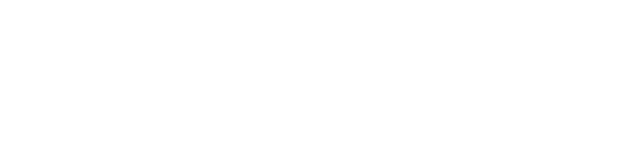
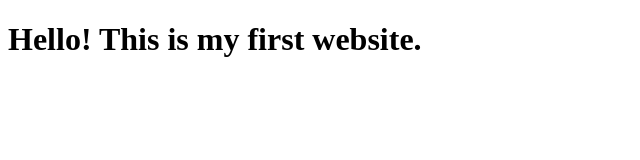
Before and after one commit to MiroslavLev1/Project, a plain HTML site: page index.html in a window 1280 px wide. Shown: the whole page, without its empty margins (0-640 px from the left). Drawn offline with Linux system fonts and the light colour scheme.

```diff
--- a/index.html
+++ b/index.html
@@ -5,5 +5,7 @@
     <meta name="viewport" content="width=device-width, initial-scale=1.0">
     <title>Document</title>
 </head>
-<body></body>
+<body>
+    <h1>Hello! This is my first website.</h1>
+</body>
 </html>
```
